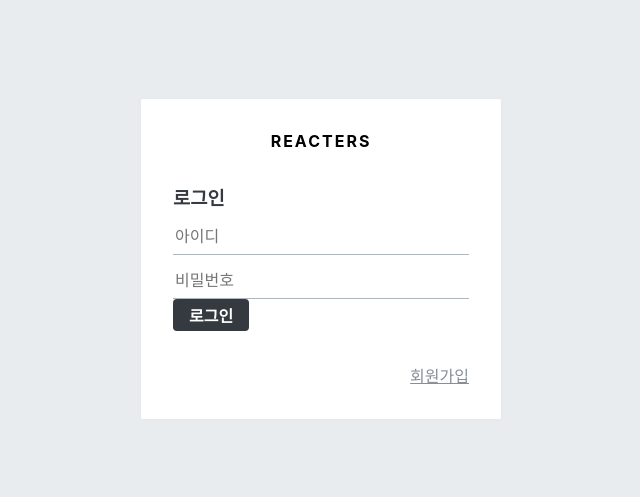
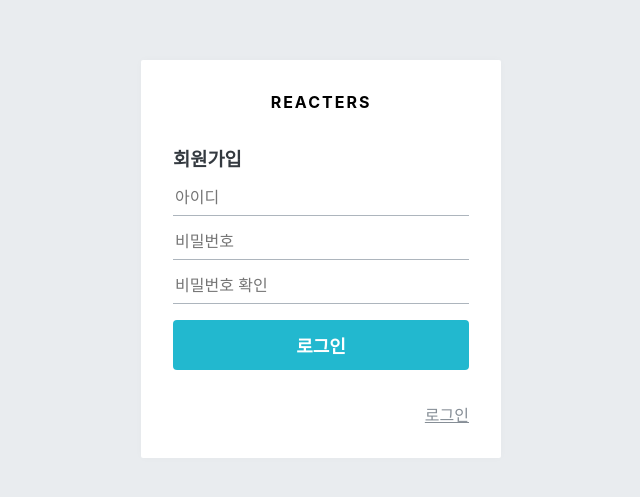
Before and after one commit to kangdari/Blog-Frontend, a React (Create React App) app: page /register in a window 1280 px wide. Shown: the part 141-638 px from the top of the page, without its empty margins (319-959 px from the left). Built offline with nearby package versions, Linux system fonts and the light colour scheme.

Commit message:
AuthFrom 완성2

```diff
--- a/src/components/auth/AuthForm.js
+++ b/src/components/auth/AuthForm.js
@@ -4,10 +4,10 @@ import { Link } from 'react-router-dom';
 import palette from '../../lib/styles/palette';
 import Button from '../common/Button';
 
-// 회원가입, 로그인 폼을 보여줌
+// 회원가입 or 로그인 폼을 보여줌
 
 const AuthFormBlock = styled.div`
-    h3{
+    h3 {
         margin: 0;
         color: ${palette.gray[8]};
         margin-bottom: 1rem;
@@ -22,11 +22,11 @@ const StyleInput = styled.input`
     padding-bottom: 0.5rem;
     outline: none;
     width: 100%;
-    &:focus{
+    &:focus {
         color: $oc-teal-7;
         border-bottom: 1px solid ${palette.gray[7]};
     }
-    & + &{
+    & + & {
         margin-top: 1rem;
     }
 `;
@@ -35,27 +35,55 @@ const StyleInput = styled.input`
 const Footer = styled.div`
     margin-top: 2rem;
     text-align: right;
-    a{
+    a {
         color: ${palette.gray[6]};
         text-decoration: underline;
-        &:hover:{
+        &:hover: {
             color: ${palette.gray[9]};
         }
     }
 `;
 
-const AuthForm = () => {
+const textMap = {
+    login: '로그인',
+    register: '회원가입',
+};
+
+const AuthForm = ({ type }) => {
+    const text = textMap[type];
     return (
         <AuthFormBlock>
-            <h3>로그인</h3>
+            <h3>{text}</h3>
             <form>
-                <StyleInput authComplete="username" name="username" placeholder="아이디"/>
-
-                <StyleInput authComplete="new-password" name="password" placeholder="비밀번호" type="password"/>
+                <StyleInput
+                    authComplete="username"
+                    name="username"
+                    placeholder="아이디"
+                />
+                <StyleInput
+                    authComplete="new-password"
+                    name="password"
+                    placeholder="비밀번호"
+                    type="password"
+                />
+                {type === 'register' && (
+                    <StyleInput
+                        authComplete="new-password"
+                        name="passwordConfirm"
+                        placeholder="비밀번호 확인"
+                        type="password"
+                    />
+                )}
             </form>
-            <Button>로그인</Button>
+            <Button cyan fullWidth style={{ marginTop: '1rem' }}>
+                로그인
+            </Button>
             <Footer>
-                <Link to='/register'>회원가입</Link>
+                {type === 'register' ? (
+                    <Link to="/login">로그인</Link>
+                ) : (
+                    <Link to="/register">회원가입</Link>
+                )}
             </Footer>
         </AuthFormBlock>
     );
--- a/src/components/common/Button.js
+++ b/src/components/common/Button.js
@@ -1,5 +1,5 @@
 import React from 'react';
-import styled from 'styled-components';
+import styled, { css } from 'styled-components';
 import palette from '../../lib/styles/palette';
 
 const StyledButton = styled.button`
@@ -16,6 +16,24 @@ const StyledButton = styled.button`
     &:hover {
         background: ${palette.gray[6]};
     }
+
+    ${props =>
+        props.fullWidth &&
+        css `
+            padding-top: 0.75rem;
+            padding-bottom: 0.75rem;
+            width: 100%;
+            font-size: 1.125rem;
+        `}
+
+    ${props =>
+        props.cyan &&
+        css`
+            background: ${palette.cyan[5]};
+            &:hover: {
+                background: ${palette.cyan[4]};
+            }
+        `}
 `;
 
 const Button = props => {
--- a/src/pages/LoginPage.js
+++ b/src/pages/LoginPage.js
@@ -5,7 +5,7 @@ import AuthForm from '../components/auth/AuthForm';
 const LoginPage = () => {
     return(
         <AuthTemplate>
-            <AuthForm/>
+            <AuthForm type='login'/>
         </AuthTemplate>
     )
 };
--- a/src/pages/RegisterPage.js
+++ b/src/pages/RegisterPage.js
@@ -5,7 +5,7 @@ import AuthForm from '../components/auth/AuthForm';
 const RegisterPage = () => {
     return (
         <AuthTemplate>
-            <AuthForm/>
+            <AuthForm type='register'/>
         </AuthTemplate>
     );
 };
```
Also changed, not shown: 1 other file (tests, documents, lock files or other folders).
